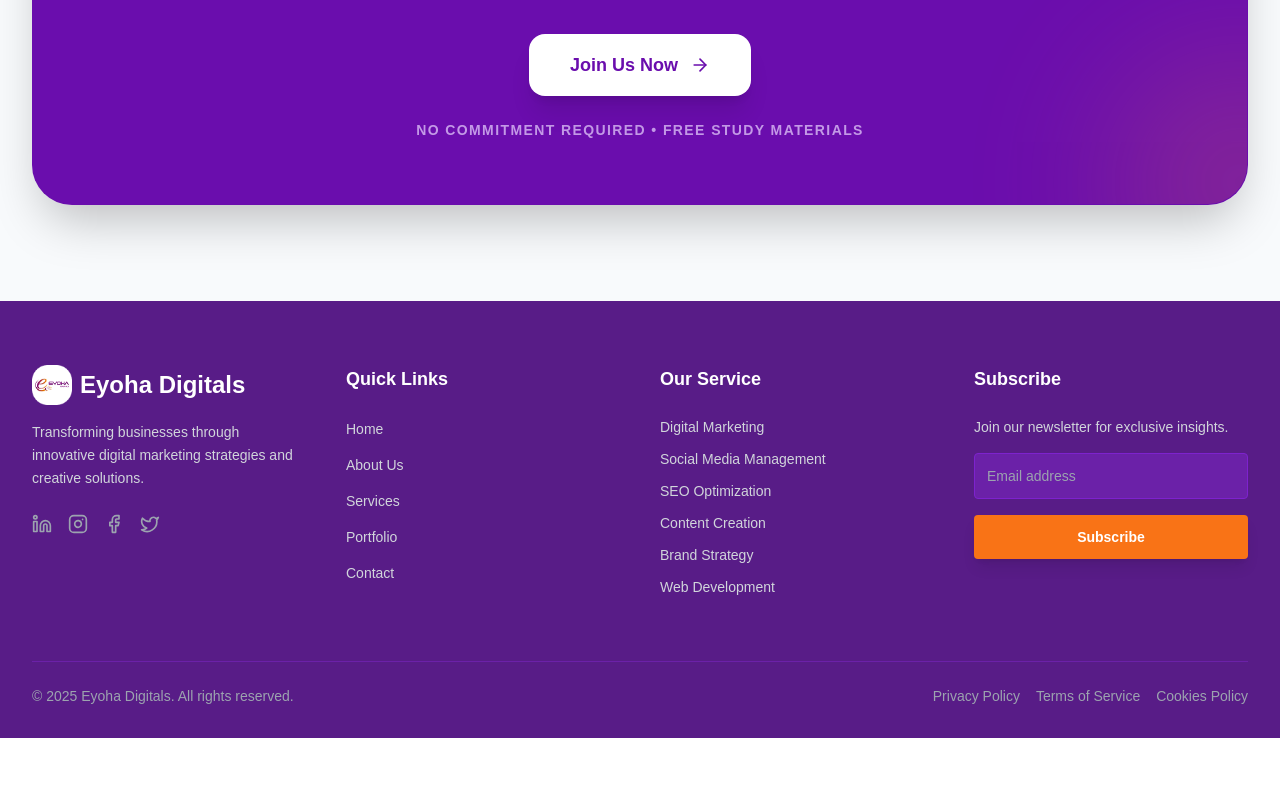
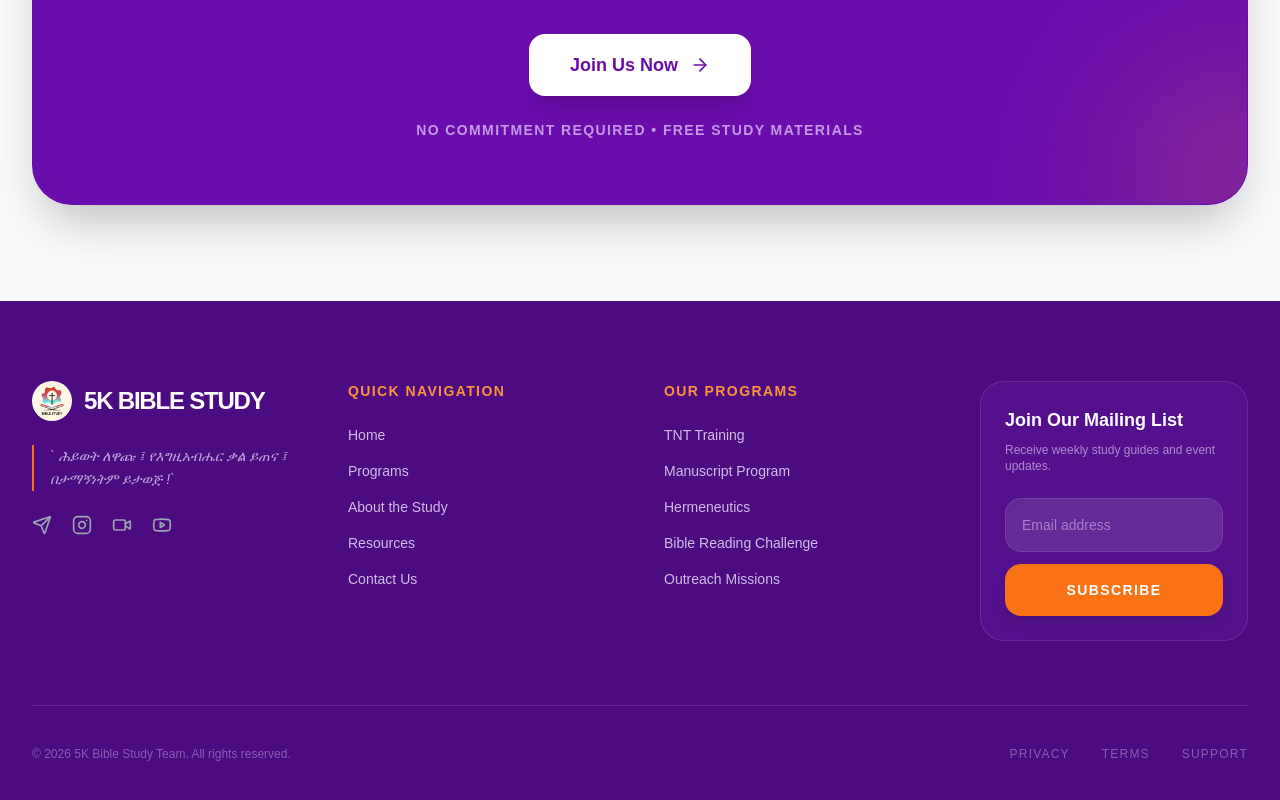
Before and after one commit to mr-Ayalk/5K-Bible-Study-Team-app, a Next.js app in the folder landing_page/: page /About in a window 1280 px wide. Shown: the part 2399-3199 px from the top of the page. Before the commit the page ends 3137 px from the top, so only its background shows below. Built offline with nearby package versions, Linux system fonts and the light colour scheme.

Commit message:
footer section done

```diff
--- a/landing_page/src/sections/Footer.tsx
+++ b/landing_page/src/sections/Footer.tsx
@@ -1,141 +1,145 @@
+"use client";
 import React from "react";
-import { Linkedin, Twitter, Instagram, Facebook } from "lucide-react";
+import Link from "next/link";
 import Image from "next/image";
+import { Instagram, Youtube, Send, Video, ArrowRight } from "lucide-react";
 
-import logoImage from "../assets/images/eyohalogo.png";
+import logoImage from "../assets/images/bible_logo.png";
 
 const quickLinks = [
-    { name: "Home", href: "#" },
-    { name: "About Us", href: "#" },
-    { name: "Services", href: "#" },
-    { name: "Portfolio", href: "#" },
-    { name: "Contact", href: "#" },
+    { name: "Home", href: "/" },
+    { name: "Programs", href: "#upcoming" },
+    { name: "About the Study", href: "#about" },
+    { name: "Resources", href: "/resources" },
+    { name: "Contact Us", href: "/contact" },
 ];
 
-const ourServices = [
-    "Digital Marketing",
-    "Social Media Management",
-    "SEO Optimization",
-    "Content Creation",
-    "Brand Strategy",
-    "Web Development",
+const studyGroups = [
+    "TNT Training",
+    "Manuscript Program",
+    "Hermeneutics",
+    "Bible Reading Challenge",
+    "Outreach Missions",
 ];
 
 const SocialLinks = () => (
-    <div className="flex space-x-4 mt-6">
+    <div className="flex space-x-5 mt-6">
+        {/* Telegram */}
         <a
             href="#"
-            aria-label="LinkedIn"
-            className="text-gray-400 hover:text-indigo-400 transition-colors"
+            aria-label="Telegram"
+            className="text-gray-400 hover:text-blue-400 transition-all transform hover:scale-110"
         >
-            <Linkedin className="w-5 h-5" />
+            <Send className="w-5 h-5" />
         </a>
+        {/* Instagram */}
         <a
             href="#"
             aria-label="Instagram"
-            className="text-gray-400 hover:text-indigo-400 transition-colors"
+            className="text-gray-400 hover:text-pink-500 transition-all transform hover:scale-110"
         >
             <Instagram className="w-5 h-5" />
         </a>
+        {/* TikTok */}
         <a
             href="#"
-            aria-label="Facebook"
-            className="text-gray-400 hover:text-indigo-400 transition-colors"
+            aria-label="TikTok"
+            className="text-gray-400 hover:text-white transition-all transform hover:scale-110"
         >
-            <Facebook className="w-5 h-5" />
+            <Video className="w-5 h-5" />
         </a>
+        {/* YouTube */}
         <a
             href="#"
-            aria-label="Twitter"
-            className="text-gray-400 hover:text-indigo-400 transition-colors"
+            aria-label="YouTube"
+            className="text-gray-400 hover:text-red-500 transition-all transform hover:scale-110"
         >
-            <Twitter className="w-5 h-5" />
+            <Youtube className="w-5 h-5" />
         </a>
     </div>
 );
 
 const Footer: React.FC = () => {
     return (
-        <footer className="bg-purple-900 text-white pt-16">
-            <div className="max-w-7xl mx-auto px-4 sm:px-6 lg:px-8">
-                <div className="grid grid-cols-1 md:grid-cols-2 lg:grid-cols-4 gap-x-10 gap-y-12 pb-16">
-                    <div className="lg:col-span-1">
-                        <div className="flex items-center mb-4 space-x-2">
-                            <div
-                                className={`w-[40px] h-[40px]  flex items-center justify-center rounded-sm`}
-                            >
-                                {" "}
+        <footer className="bg-[#4C0B81] dark:bg-[#0A0510] text-white pt-20 transition-colors duration-500">
+            <div className="max-w-7xl mx-auto px-6 lg:px-8">
+                <div className="grid grid-cols-1 md:grid-cols-2 lg:grid-cols-4 gap-12 pb-16">
+                    {/* Brand Section */}
+                    <div className="space-y-6">
+                        <div className="flex items-center space-x-3">
+                            <div className="w-10 h-10 relative">
                                 <Image
                                     src={logoImage}
-                                    alt="Eyoha Digitals Logo"
-                                    width={40}
-                                    height={40}
-                                    className="object-contain"
+                                    alt="Logo"
+                                    width={45}
+                                    height={45}
+                                    className="object-contain transform group-hover:scale-105 transition-transform rounded-full"
                                 />
                             </div>
-
-                            <span className="text-2xl font-bold">
-                                Eyoha Digitals
+                            <span className="text-2xl font-black tracking-tighter">
+                                5K BIBLE STUDY
                             </span>
                         </div>
-                        <p className="text-gray-300 text-sm leading-relaxed max-w-sm">
-                            Transforming businesses through innovative digital
-                            marketing strategies and creative solutions.
+                        <p className="text-purple-100/70 dark:text-gray-400 text-sm leading-relaxed italic font-medium border-l-2 border-orange-500 pl-4">
+                            ` ሕይወት ለዋጩ ፤ የእግዚአብሔር ቃል ይጠና ፤ በታማኝነትም ይታወጅ !`
                         </p>
                         <SocialLinks />
                     </div>
 
-                    <div className="lg:col-span-1">
-                        <h4 className="text-lg font-semibold  pb-2 mb-4 inline-block">
-                            Quick Links
+                    {/* Navigation */}
+                    <div>
+                        <h4 className="text-lg font-bold mb-6 text-orange-400 uppercase tracking-widest text-sm">
+                            Quick Navigation
                         </h4>
-                        <ul className="space-y-3">
+                        <ul className="space-y-4">
                             {quickLinks.map((link) => (
                                 <li key={link.name}>
-                                    <a
+                                    <Link
                                         href={link.href}
-                                        className="text-gray-300 text-sm hover:text-indigo-400 transition-colors"
+                                        className="text-purple-100/80 dark:text-gray-400 text-sm hover:text-orange-300 transition-colors flex items-center group"
                                     >
+                                        <ArrowRight className="w-3 h-3 mr-2 opacity-0 group-hover:opacity-100 transition-all -ml-5 group-hover:ml-0" />
                                         {link.name}
-                                    </a>
+                                    </Link>
                                 </li>
                             ))}
                         </ul>
                     </div>
 
-                    <div className="lg:col-span-1">
-                        <h4 className="text-lg font-semibold pb-2 mb-4">
-                            Our Service
+                    {/* Study Groups */}
+                    <div>
+                        <h4 className="text-lg font-bold mb-6 text-orange-400 uppercase tracking-widest text-sm">
+                            Our Programs
                         </h4>
-                        <ul className="space-y-3">
-                            {ourServices.map((service) => (
+                        <ul className="space-y-4">
+                            {studyGroups.map((group) => (
                                 <li
-                                    key={service}
-                                    className="text-gray-300 text-sm"
+                                    key={group}
+                                    className="text-purple-100/80 dark:text-gray-400 text-sm"
                                 >
-                                    {service}
+                                    {group}
                                 </li>
                             ))}
                         </ul>
                     </div>
 
-                    <div className="lg:col-span-1">
-                        <h4 className="text-lg font-semibold pb-2 mb-4">
-                            Subscribe
+                    {/* Subscription */}
+                    <div className="bg-purple-800/30 dark:bg-white/5 p-6 rounded-3xl border border-white/10">
+                        <h4 className="text-lg font-bold mb-2">
+                            Join Our Mailing List
                         </h4>
-                        <p className="text-gray-300 text-sm mb-4">
-                            Join our newsletter for exclusive insights.
+                        <p className="text-purple-200/60 dark:text-gray-500 text-xs mb-6">
+                            Receive weekly study guides and event updates.
                         </p>
-                        <form>
+                        <form className="space-y-3">
                             <input
                                 type="email"
                                 placeholder="Email address"
-                                className="w-full p-3 mb-4 rounded bg-purple-800 border border-purple-700 text-white placeholder-gray-400 focus:ring-indigo-500 focus:border-indigo-500 text-sm"
-                                aria-label="Email address for newsletter"
+                                className="w-full p-4 rounded-2xl bg-white/10 dark:bg-black/20 border border-white/10 text-white placeholder-purple-200/50 focus:outline-none focus:ring-2 focus:ring-orange-500 text-sm"
                             />
                             <button
                                 type="submit"
-                                className="w-full bg-orange-500 hover:bg-orange-600 text-white font-bold py-3 rounded transition-colors text-sm shadow-lg"
+                                className="w-full bg-orange-500 hover:bg-orange-600 text-white font-bold py-4 rounded-2xl transition-all shadow-lg active:scale-95 text-sm uppercase tracking-widest"
                             >
                                 Subscribe
                             </button>
@@ -143,28 +147,28 @@
                     </div>
                 </div>
 
-                <div className="border-t border-purple-800 pt-6 pb-8 flex flex-col sm:flex-row justify-between items-center text-sm text-gray-400">
-                    <p>© 2025 Eyoha Digitals. All rights reserved.</p>
-
-                    <div className="flex space-x-4 mt-4 sm:mt-0">
-                        <a
+                {/* Bottom Bar */}
+                <div className="border-t border-white/10 py-10 flex flex-col md:flex-row justify-between items-center text-xs text-purple-200/40 dark:text-gray-600 font-medium">
+                    <p>© 2026 5K Bible Study Team. All rights reserved.</p>
+                    <div className="flex space-x-8 mt-6 md:mt-0 uppercase tracking-widest">
+                        <Link
                             href="#"
-                            className="hover:text-indigo-400 transition-colors"
+                            className="hover:text-white transition-colors"
                         >
-                            Privacy Policy
-                        </a>
-                        <a
+                            Privacy
+                        </Link>
+                        <Link
                             href="#"
-                            className="hover:text-indigo-400 transition-colors"
+                            className="hover:text-white transition-colors"
                         >
-                            Terms of Service
-                        </a>
-                        <a
+                            Terms
+                        </Link>
+                        <Link
                             href="#"
-                            className="hover:text-indigo-400 transition-colors"
+                            className="hover:text-white transition-colors"
                         >
-                            Cookies Policy
-                        </a>
+                            Support
+                        </Link>
                     </div>
                 </div>
             </div>
--- a/landing_page/src/sections/Upcoming.tsx
+++ b/landing_page/src/sections/Upcoming.tsx
@@ -16,15 +16,16 @@
                         className="mb-4 flex items-center gap-2 px-4 py-1.5 rounded-full border border-orange-200 dark:border-orange-800/30 bg-orange-50 dark:bg-orange-900/10 text-[#FF6600] text-xs font-bold uppercase tracking-[0.2em]"
                     >
                         <Sparkles size={14} />
-                        <span>Don't Miss Out</span>
+                        <span>Don&apos;t Miss Out</span>
                     </motion.div>
 
                     <h2 className="text-4xl md:text-5xl font-extrabold text-slate-900 dark:text-white mb-4">
-                        Upcoming <span className="text-[#6A0DAD]">Programs</span>
+                        Upcoming{" "}
+                        <span className="text-[#6A0DAD]">Programs</span>
                     </h2>
                     <p className="text-slate-500 dark:text-gray-400 max-w-2xl">
-                        Our calendar is packed with opportunities to grow and serve.
-                        Stay tuned for registration details.
+                        Our calendar is packed with opportunities to grow and
+                        serve. Stay tuned for registration details.
                     </p>
                 </div>
             </div>
@@ -41,7 +42,7 @@
                         x: {
                             repeat: Infinity,
                             repeatType: "loop",
-                            duration: 35,
+                            duration: 50,
                             ease: "linear",
                         },
                     }}
@@ -53,7 +54,6 @@
                             className="inline-block w-[320px] md:w-[450px] flex-shrink-0"
                         >
                             <div className="group relative bg-slate-50 dark:bg-slate-900/40 border border-slate-200 dark:border-white/10 p-10 rounded-[2.5rem] transition-all duration-500 hover:shadow-[0_20px_60px_-15px_rgba(106,13,173,0.15)] hover:-translate-y-2">
-
                                 {/* Background Glow on Hover */}
                                 <div className="absolute inset-0 bg-gradient-to-br from-purple-500/5 to-orange-500/5 opacity-0 group-hover:opacity-100 transition-opacity rounded-[2.5rem]" />
 
@@ -87,7 +87,11 @@
 
                                         {/* REMINDER BUTTON */}
                                         <button
-                                            onClick={() => alert(`We'll notify you about ${event.title}!`)}
+                                            onClick={() =>
+                                                alert(
+                                                    `We'll notify you about ${event.title}!`,
+                                                )
+                                            }
                                             className="flex items-center gap-2 bg-[#6A0DAD] hover:bg-[#520a85] text-white px-5 py-2.5 rounded-xl text-xs font-bold transition-all active:scale-95 shadow-lg shadow-purple-500/20"
                                         >
                                             <Bell size={14} />
@@ -105,12 +109,40 @@
 }
 
 const upcomingEvents = [
-    { title: "TNT Training", desc: "Equipping leaders with explosive spiritual growth and leadership tools." },
-    { title: "Manuscript Program", desc: "Deep-dive inductive study exploring the original context of scripture." },
-    { title: "Hermeneutics Program", desc: "Mastering the art and science of biblical interpretation." },
-    { title: "Bible Reading Challenge", desc: "A community-wide journey through the Word of God together." },
-    { title: "Freshers Welcome", desc: "Welcoming new students into our spiritual family with open arms." },
-    { title: "GC Goodbye", desc: "Celebrating our graduates as they transition to their next calling." },
-    { title: "Outreach Mission", desc: "Spreading the message of hope and love to our local community." },
-    { title: "Panel Discussion", desc: "Engaging difficult questions with biblical wisdom and community clarity." },
+    {
+        title: "TNT Training",
+        desc: "Equipping leaders with explosive spiritual growth and leadership tools.",
+    },
+    {
+        title: "Manuscript Program",
+        desc: "Deep-dive inductive study exploring the original context of scripture.",
+    },
+    {
+        title: "Hermeneutics Program",
+        desc: "Mastering the art and science of biblical interpretation.",
+    },
+    {
+        title: "Bible Reading Challenge",
+        desc: "A community-wide journey through the Word of God together.",
+    },
+    {
+        title: "Freshers Welcome",
+        desc: "Welcoming new students into our spiritual family with open arms.",
+    },
+    {
+        title: "GC Goodbye",
+        desc: "Celebrating our graduates as they transition to their next calling.",
+    },
+    {
+        title: "Outreach Mission",
+        desc: "Spreading the message of hope and love to our local community.",
+    },
+    {
+        title: "Panel Discussion",
+        desc: "Engaging difficult questions with biblical wisdom and community clarity.",
+    },
+    {
+        title: "Summer Bible Study",
+        desc: "An intensive summer program exploring key themes in scripture.",
+    },
 ];
```
Also changed, not shown: landing_page/src/app/page.tsx (+2 -12 lines).
